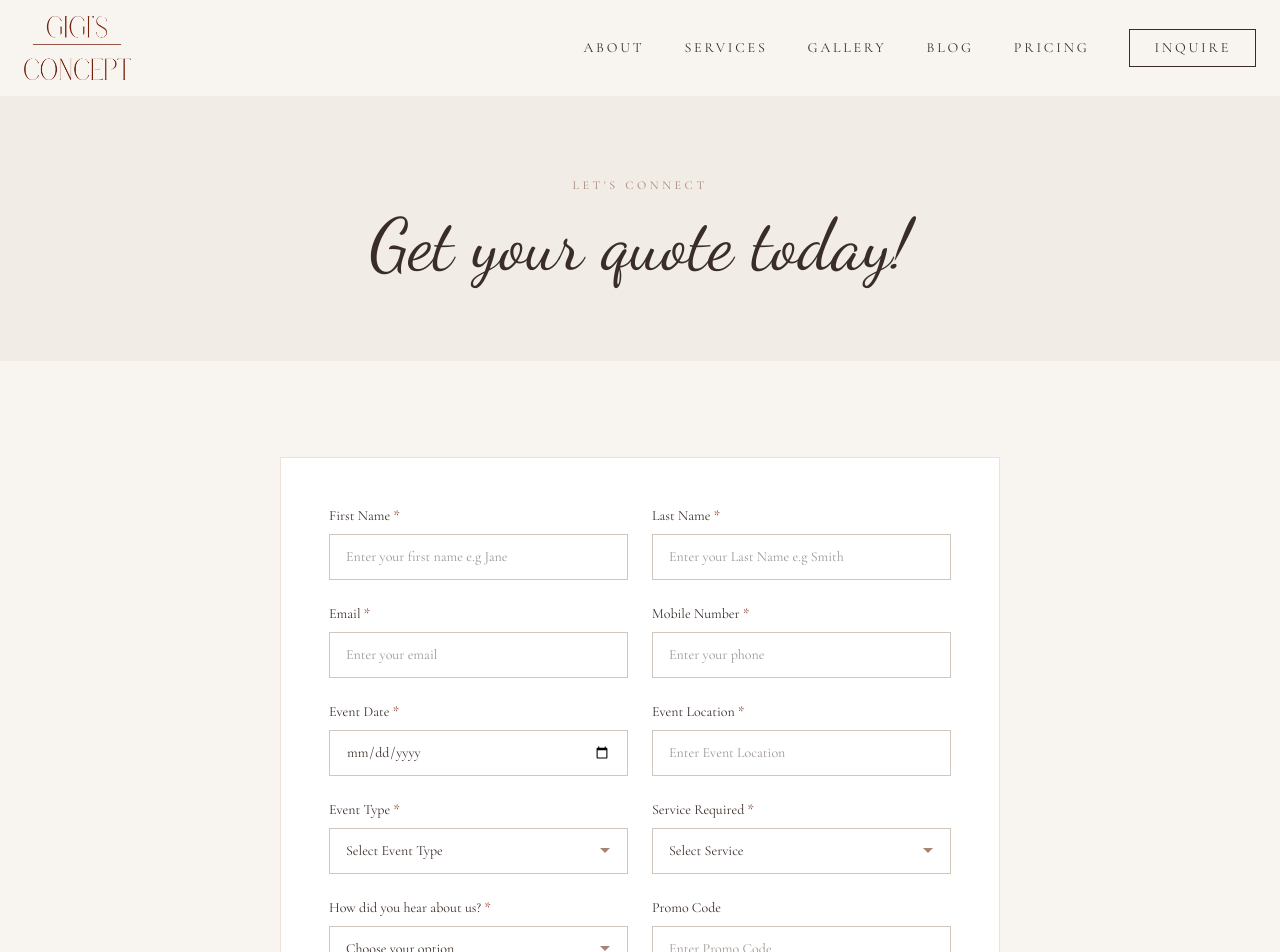
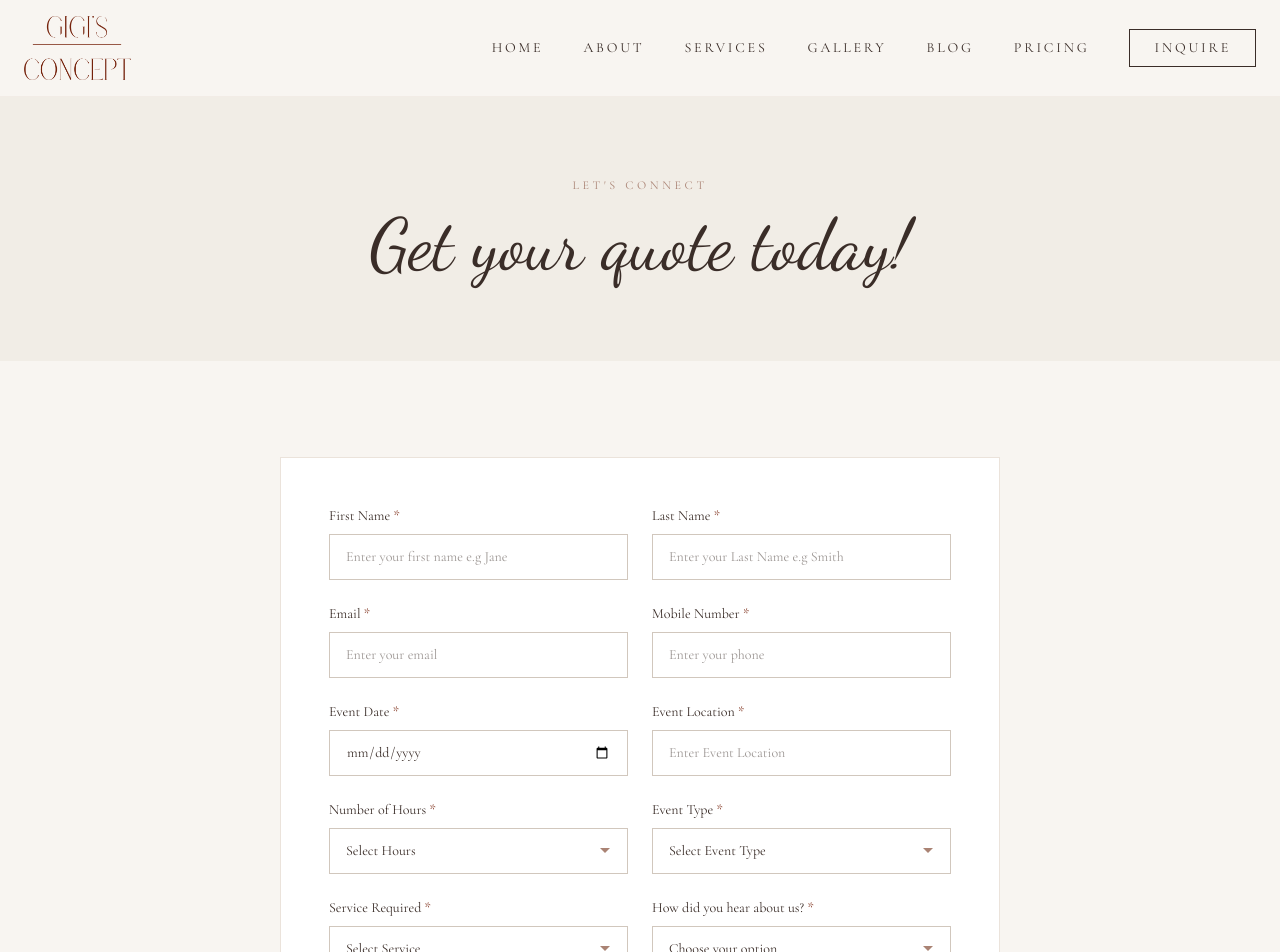
Before and after one commit to chisanen/gigis-concept, a Next.js app: page /contact in a window 1280 px wide. Shown: the top 952 px of the page. Built offline with nearby package versions, Linux system fonts and the light colour scheme.

Commit message:
Add HOME to nav + footer, event hours to inquiry form

```diff
--- a/src/components/Footer.tsx
+++ b/src/components/Footer.tsx
@@ -25,6 +25,7 @@ export function Footer() {
           <div>
             <p className="text-xs tracking-[0.2em] text-brand-500 mb-4">QUICK LINKS</p>
             <div className="flex flex-col gap-2">
+              <Link href="/" className="text-sm hover:text-white transition-colors">Home</Link>
               <Link href="/about" className="text-sm hover:text-white transition-colors">About</Link>
               <Link href="/services" className="text-sm hover:text-white transition-colors">Services</Link>
               <Link href="/pricing" className="text-sm hover:text-white transition-colors">Pricing</Link>
--- a/src/components/InquiryForm.tsx
+++ b/src/components/InquiryForm.tsx
@@ -195,6 +195,28 @@ export function InquiryForm() {
 
       <div>
         <label className="block text-sm mb-2">
+          Number of Hours <span className="text-brand-700">*</span>
+        </label>
+        <select
+          name="eventHours"
+          required
+          defaultValue=""
+          className="w-full border border-brand-400 bg-white px-4 py-3 text-sm focus:outline-none focus:border-brand-700 transition-colors"
+        >
+          <option value="" disabled>Select Hours</option>
+          <option value="2">2 Hours</option>
+          <option value="3">3 Hours</option>
+          <option value="4">4 Hours</option>
+          <option value="5">5 Hours</option>
+          <option value="6">6 Hours</option>
+          <option value="8">8 Hours (Full Day)</option>
+          <option value="10">10+ Hours</option>
+          <option value="not-sure">Not Sure Yet</option>
+        </select>
+      </div>
+
+      <div>
+        <label className="block text-sm mb-2">
           Event Type <span className="text-brand-700">*</span>
         </label>
         <select
--- a/src/components/Navbar.tsx
+++ b/src/components/Navbar.tsx
@@ -6,6 +6,7 @@ import { usePathname } from "next/navigation";
 import { useState } from "react";
 
 const navLinks = [
+  { href: "/", label: "HOME" },
   { href: "/about", label: "ABOUT" },
   { href: "/services", label: "SERVICES" },
   { href: "/gallery", label: "GALLERY" },
```
